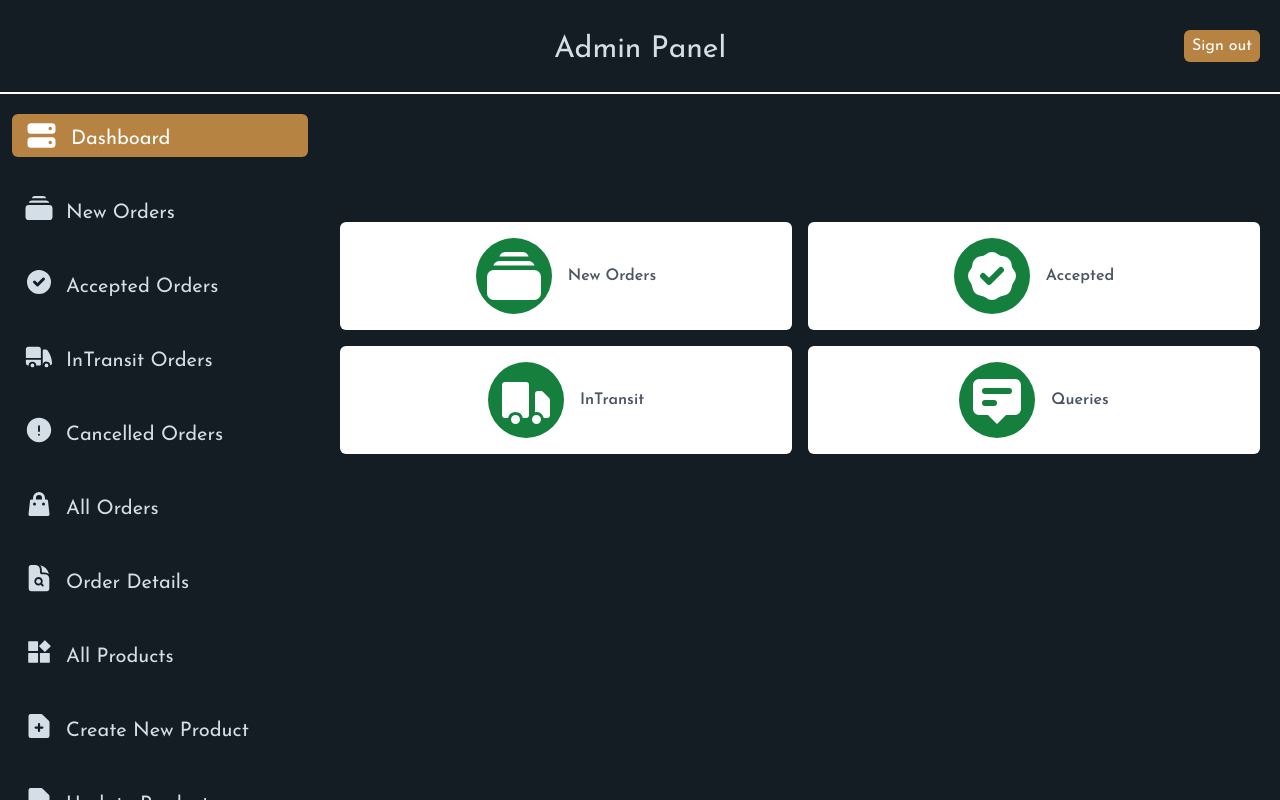
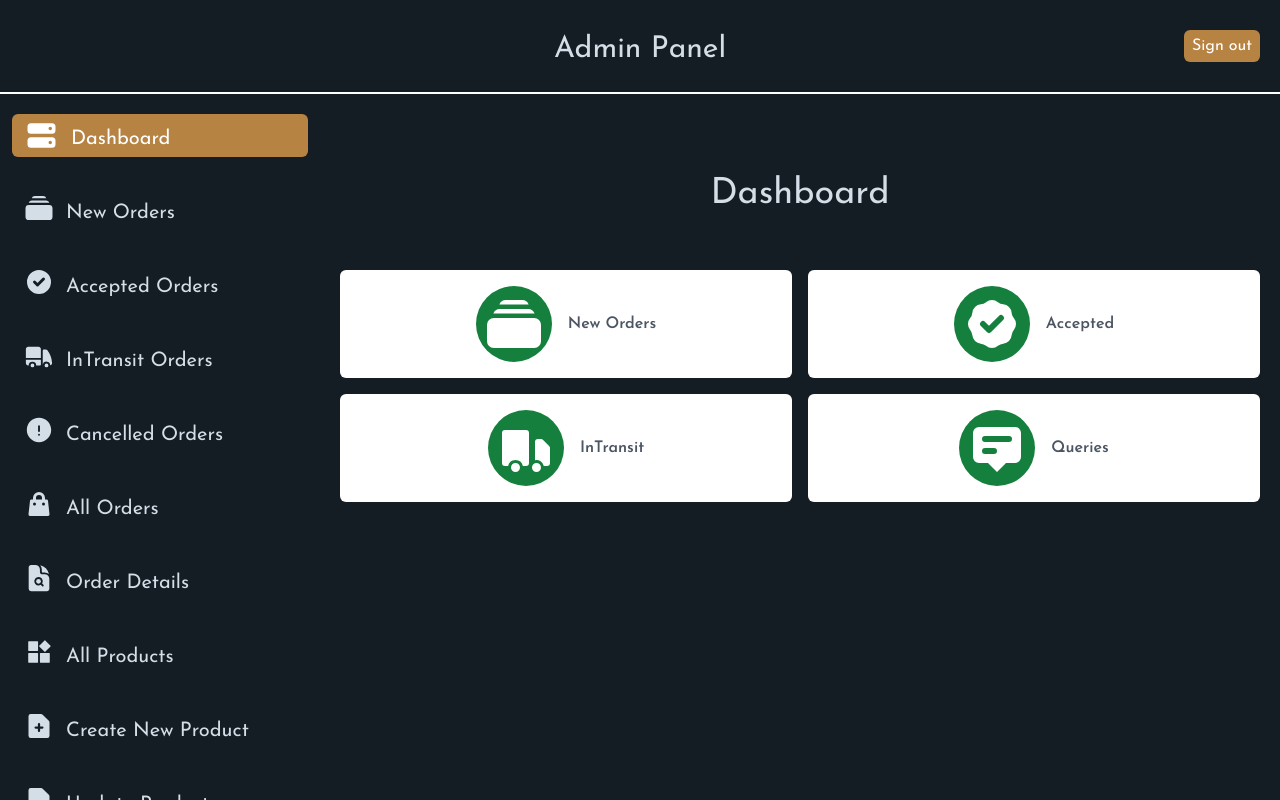
Before and after one commit to aman8990/nextjs-ecom-adminPanel, a Next.js app: page /admin/dashboard in a window 1280 px wide. Built offline with nearby package versions, Linux system fonts and the light colour scheme; no server answers.

Commit message:
dashboard

```diff
--- a/app/admin/dashboard/_components/DashboardUI.js
+++ b/app/admin/dashboard/_components/DashboardUI.js
@@ -36,7 +36,11 @@ function DashboardUI() {
   } = useUserQueries();
 
   return (
-    <div className="grid gap-2 sm:gap-4 grid-cols-2 mt-32 mx-2 sm:mx-5">
+    <div>
+      <h1 className="text-center text-3xl md:text-4xl mb-14 mt-20">
+        Dashboard
+      </h1>
+      <div className="grid gap-2 sm:gap-4 grid-cols-2 mx-2 sm:mx-5">
         <div
           onClick={() => router.push('/admin/newOrders')}
           className="flex items-center justify-center gap-2 sm:gap-4 p-2 sm:p-4 bg-white rounded-md cursor-pointer"
@@ -66,7 +70,11 @@ function DashboardUI() {
               Accepted
             </h1>
             <h1 className="text-xl font-bold text-gray-600">
-            {isLoadingAcceptedOrders ? <SpinnerMini /> : acceptedOrders?.length}
+              {isLoadingAcceptedOrders ? (
+                <SpinnerMini />
+              ) : (
+                acceptedOrders?.length
+              )}
             </h1>
           </div>
         </div>
@@ -109,6 +117,7 @@ function DashboardUI() {
           </div>
         </div>
       </div>
+    </div>
   );
 }
 
```
Lines whose indentation alone changed are shown as unchanged.
